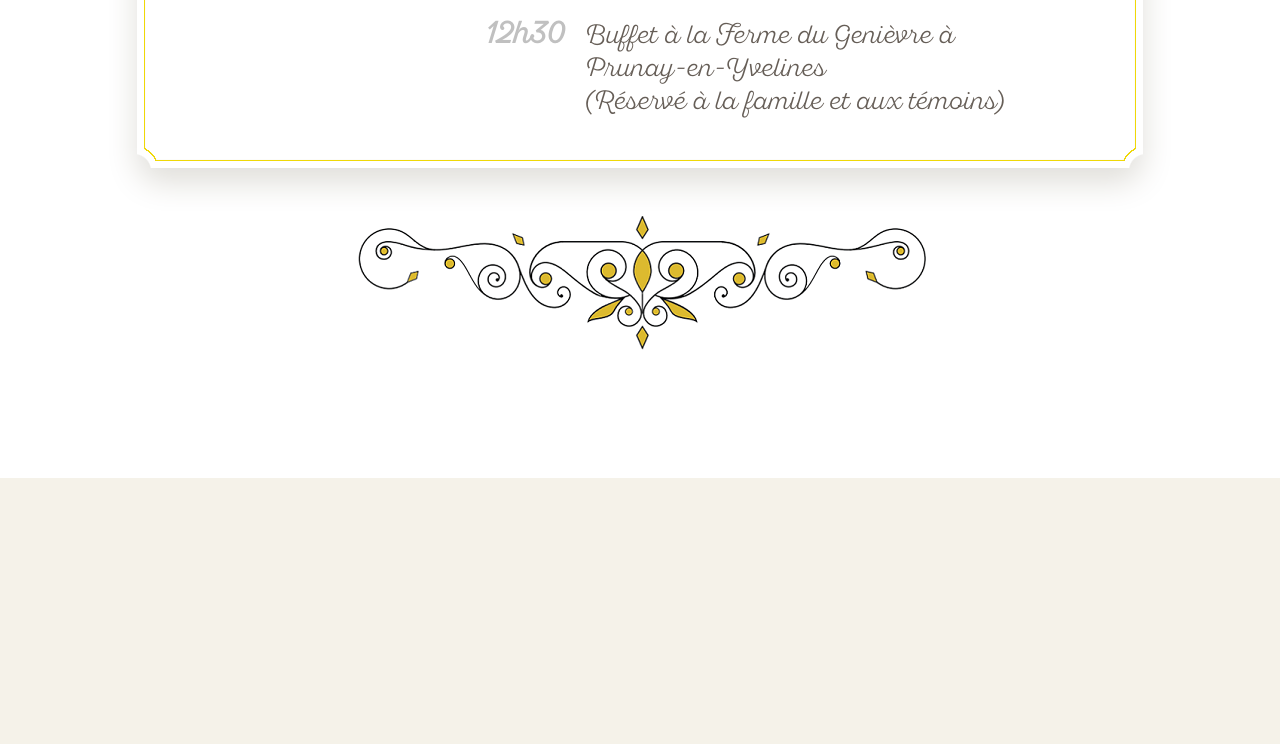
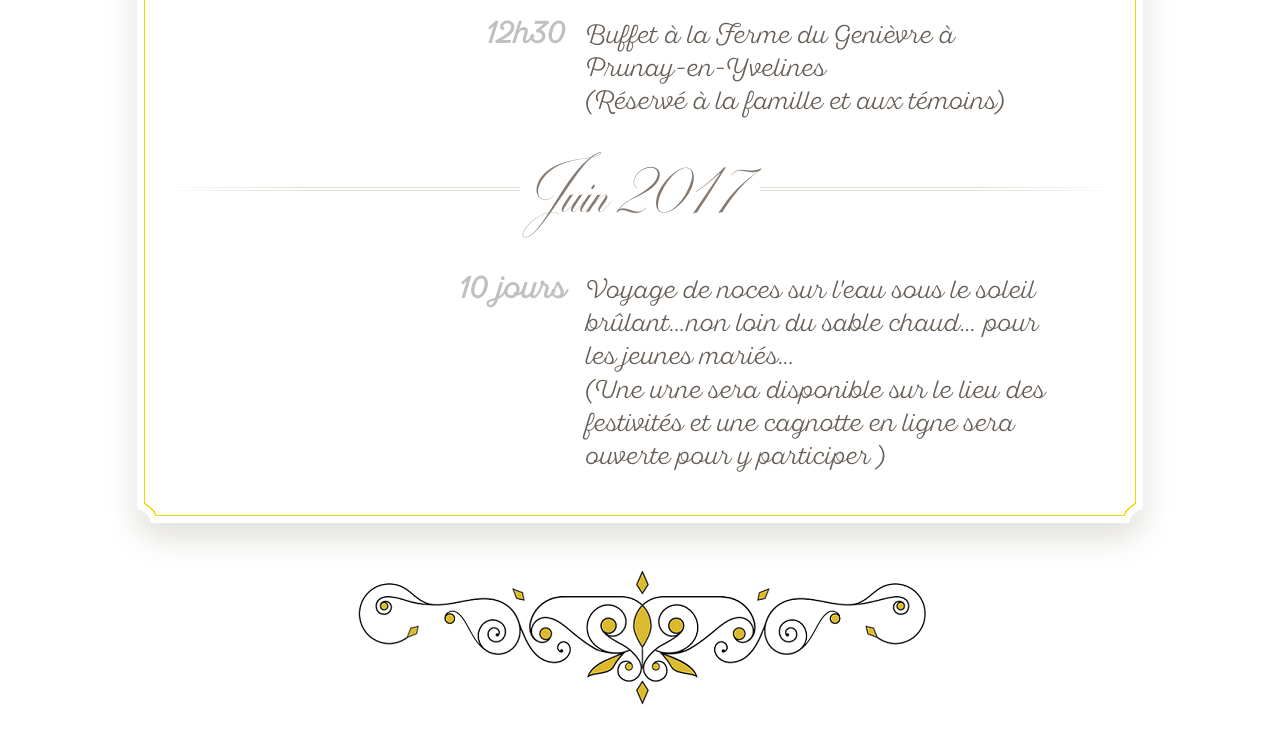
Before and after one commit to piwii/mariage, a plain HTML site: page programme.html in a window 1280 px wide. Shown: the part 1352-2096 px from the top of the page. Before the commit the page ends 1830 px from the top, so only its background shows below. Drawn offline with Linux system fonts and the light colour scheme.

Commit message:
Voyage de noces

```diff
--- a/programme.html
+++ b/programme.html
@@ -99,6 +99,17 @@
                                 </li>
                             </ul>
                         </div>
+                        <div class="clearfix"></div>
+                        <h1 class="mainTitle"><strong>Juin 2017</strong></h1>
+                        <div  class="right">
+                            <ul id="schedule">
+                                <li>
+                                    <strong>10 jours</strong>
+                                    <p>Voyage de noces sur l'eau sous le soleil brûlant...non loin du sable chaud... pour les jeunes mariés...
+                                        <br>(Une urne sera disponible sur le lieu des festivités et une cagnotte en ligne sera ouverte pour y participer )</p>
+                                </li>
+                            </ul>
+                        </div>
                     </div><!-- end content -->
                 </div><!-- end page bottom -->
             </div><!-- end page middle -->
```
Also changed, not shown: nous2.html (+0 -1 lines), temoins.html (+2 -2 lines).
